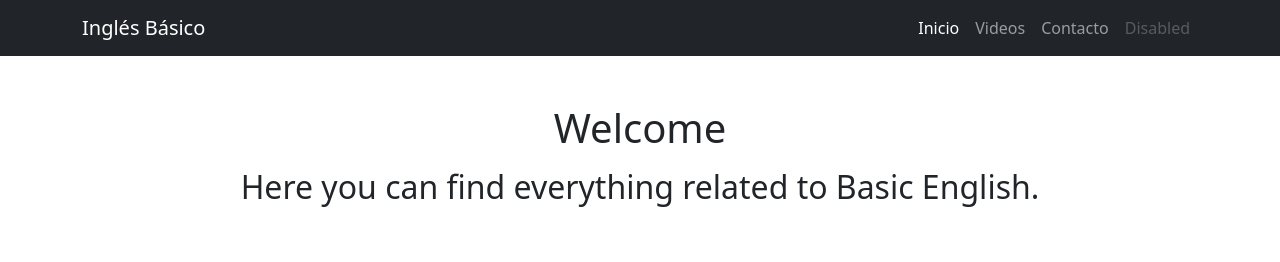
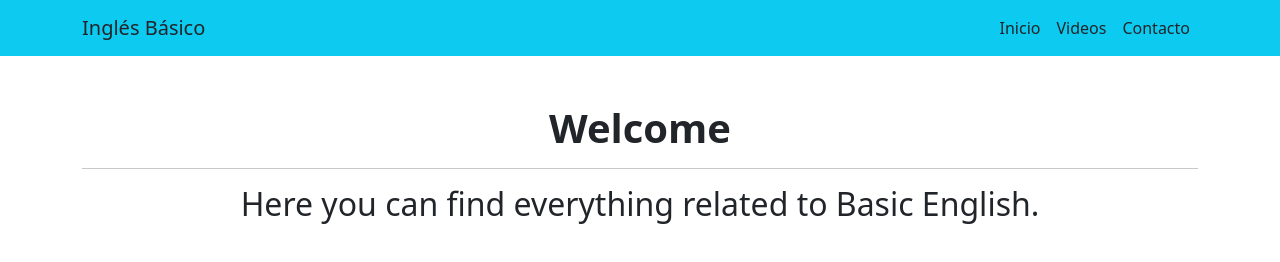
Before and after one commit to Yeison-pacheco08/Plataforma-educativa-de-ingles-basico, a plain HTML site: page views/index.html in a window 1280 px wide. Drawn offline with nearby package versions, Linux system fonts and the light colour scheme.

Commit message:
update index
actualizacion

```diff
--- a/views/index.html
+++ b/views/index.html
@@ -15,27 +15,25 @@
 </head>
 
 <body>
-    <nav class="navbar navbar-expand-lg navbar-dark bg-dark">
+    <nav class="navbar navbar-expand-lg  bg-info">
         <div class="container">
-            <a class="navbar-brand" href="#">Inglés Básico</a>
+            <a class="navbar-brand text-dark"  href="#">Inglés Básico</a>
             <button class="navbar-toggler" type="button" data-bs-toggle="collapse" data-bs-target="#navbarNav"
                 aria-controls="navbarNav" aria-expanded="false" aria-label="Toggle navigation">
                 <span class="navbar-toggler-icon"></span>
             </button>
-            <div class="justify-content-between" id="navbarNav">
+            <div class="d-flex justify-content" >
                 <ul class="navbar-nav">
-                    <li class="nav-item">
-                        <a class="nav-link active" aria-current="page" href="#">Inicio</a>
+                    <li class="nav-item  " >
+                        <a class="nav-link  text-dark   btn-outline-secondary rounded" aria-current="page" href="#">Inicio </a>
                     </li>
                     <li class="nav-item">
-                        <a class="nav-link" href="#">Videos</a>
+                        <a class="nav-link text-dark   btn-outline-secondary rounded" href="#">Videos </a>
                     </li>
                     <li class="nav-item">
-                        <a class="nav-link" href="#">Contacto</a>
+                        <a class="nav-link text-dark   btn-outline-secondary rounded" href="#">Contacto</a>
                     </li>
-                    <li class="nav-item">
-                        <a class="nav-link disabled" href="#" tabindex="-1" aria-disabled="true">Disabled</a>
-                    </li>
+
                 </ul>
             </div>
         </div>
@@ -46,10 +44,11 @@
     <div class="container", id="letra">
 
         <h1>
-            <p class="text-center">Welcome</p>
+            <p class="text-center fw-bolder">Welcome</p>
         </h1>
+        <hr >
         <h2>
-            <p class="text-center">Here you can find everything related to Basic English.</p>
+            <p class="text-center fw-lighter">Here you can find everything related to Basic English.</p>
         </h2>
 
     </div>
```
